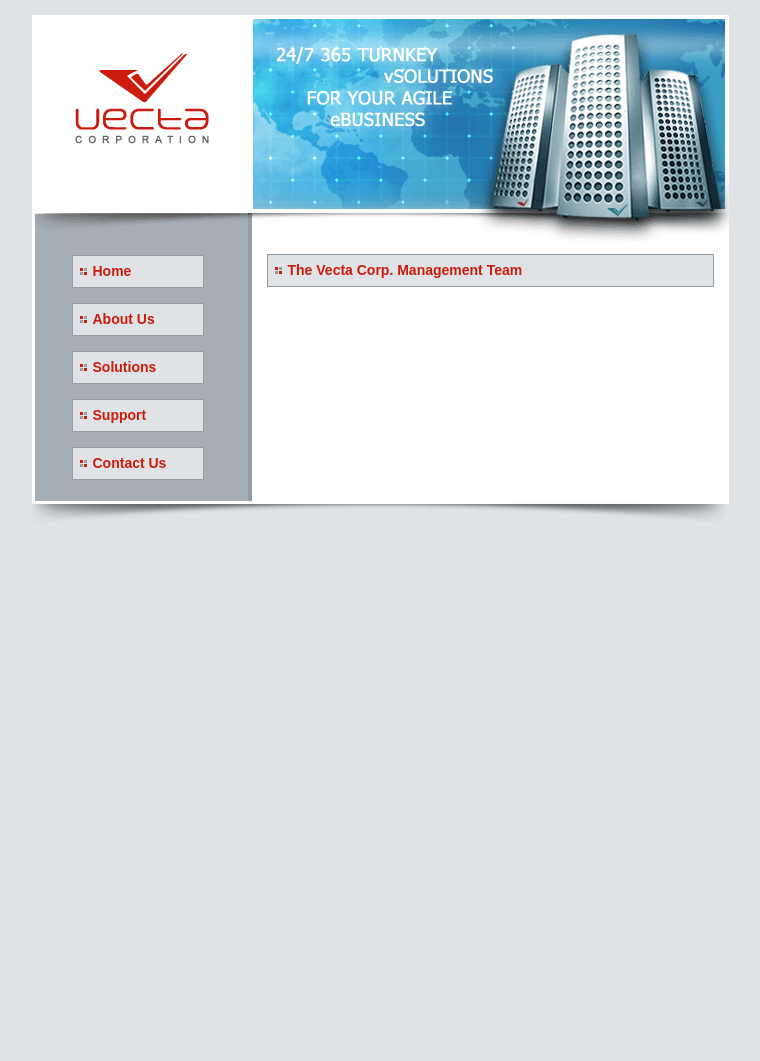
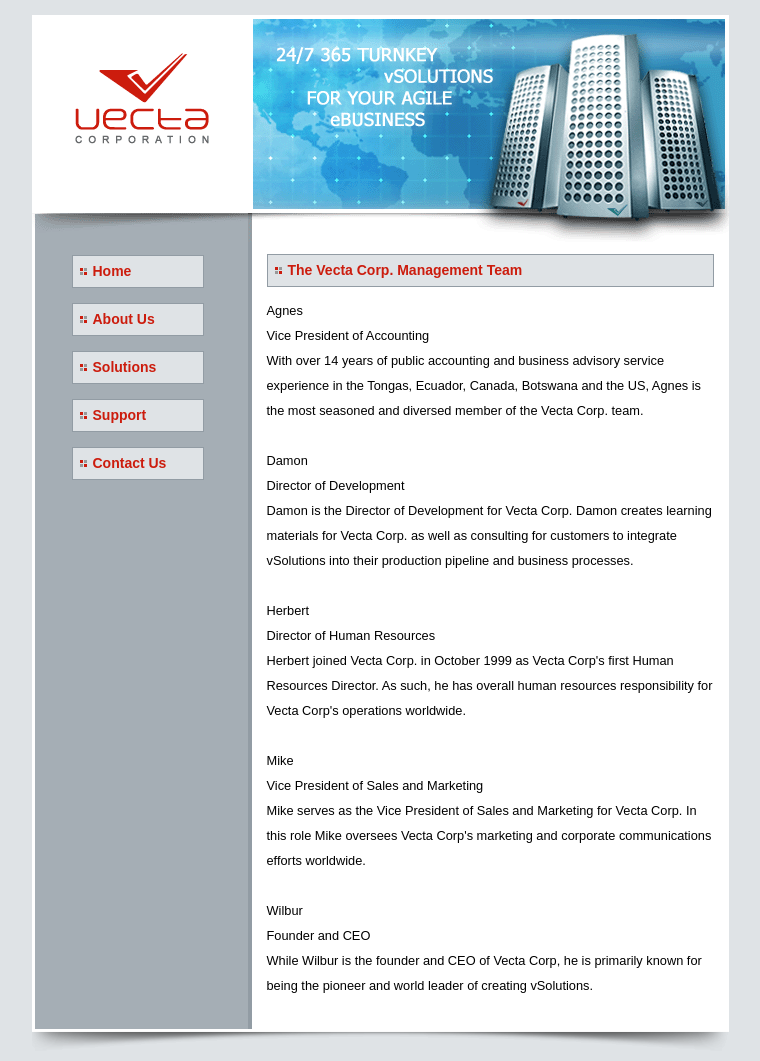
Before and after one commit to frenesi-code/Assignment10, a plain HTML site: page part3/index.html in a window 1280 px wide. Shown: the whole page, without its empty margins (260-1020 px from the left). Before the commit the page ends 800 px from the top, so only its background shows below. Drawn offline with nearby package versions, Linux system fonts and the light colour scheme.

Commit message:
Exercise part 3 completed

```diff
--- a/part3/index.html
+++ b/part3/index.html
@@ -1,5 +1,6 @@
 <!DOCTYPE html>
 <html lang="en">
+
 <head>
     <meta charset="utf-8">
     <title>Welcome to Vecta Corp.</title>
@@ -8,7 +9,20 @@
     <!-- jQuery library reference. Latest is always referenced from jQuery's CDN. -->
     <script src="http://code.jquery.com/jquery-latest.min.js"></script>
     <script>
-		// WRITE YOUR CODE HERE
+        $(document).ready(function () {
+
+            $.getJSON("team.json", function (data) {
+                let obj = data.team_members
+                console.log(obj)
+                var html = ""
+                $.each(obj, function (key, val) {
+                    html += val.name + "<br>" + val.title + "<br>" + val.bio + "<br><br>"
+                });
+
+                $("#result").append(html)
+            });
+
+        });
     </script>
 </head>
 
@@ -35,4 +49,5 @@
         <footer></footer>
     </section>
 </body>
+
 </html>
--- /dev/null
+++ b/part3/team.json
@@ -0,0 +1,29 @@
+{
+    "team_members": [
+        {
+            "name": "Agnes",
+            "title": "Vice President of Accounting",
+            "bio": "With over 14 years of public accounting and business advisory service experience in the Tongas, Ecuador, Canada, Botswana and the US, Agnes is the most seasoned and diversed member of the Vecta Corp. team."
+        },
+        {
+            "name": "Damon",
+            "title": "Director of Development",
+            "bio": "Damon is the Director of Development for Vecta Corp. Damon creates learning materials for Vecta Corp. as well as consulting for customers to integrate vSolutions into their production pipeline and business processes."
+        },
+        {
+            "name": "Herbert",
+            "title": "Director of Human Resources",
+            "bio": "Herbert joined Vecta Corp. in October 1999 as Vecta Corp's first Human Resources Director. As such, he has overall human resources responsibility for Vecta Corp's operations worldwide."
+        },
+        {
+            "name": "Mike",
+            "title": "Vice President of Sales and Marketing",
+            "bio": "Mike serves as the Vice President of Sales and Marketing for Vecta Corp. In this role Mike oversees Vecta Corp's marketing and corporate communications efforts worldwide."
+        },
+        {
+            "name": "Wilbur",
+            "title": "Founder and CEO",
+            "bio": "While Wilbur is the founder and CEO of Vecta Corp, he is primarily known for being the pioneer and world leader of creating vSolutions."
+        }
+    ]
+}
```
Lines whose indentation alone changed are shown as unchanged.
